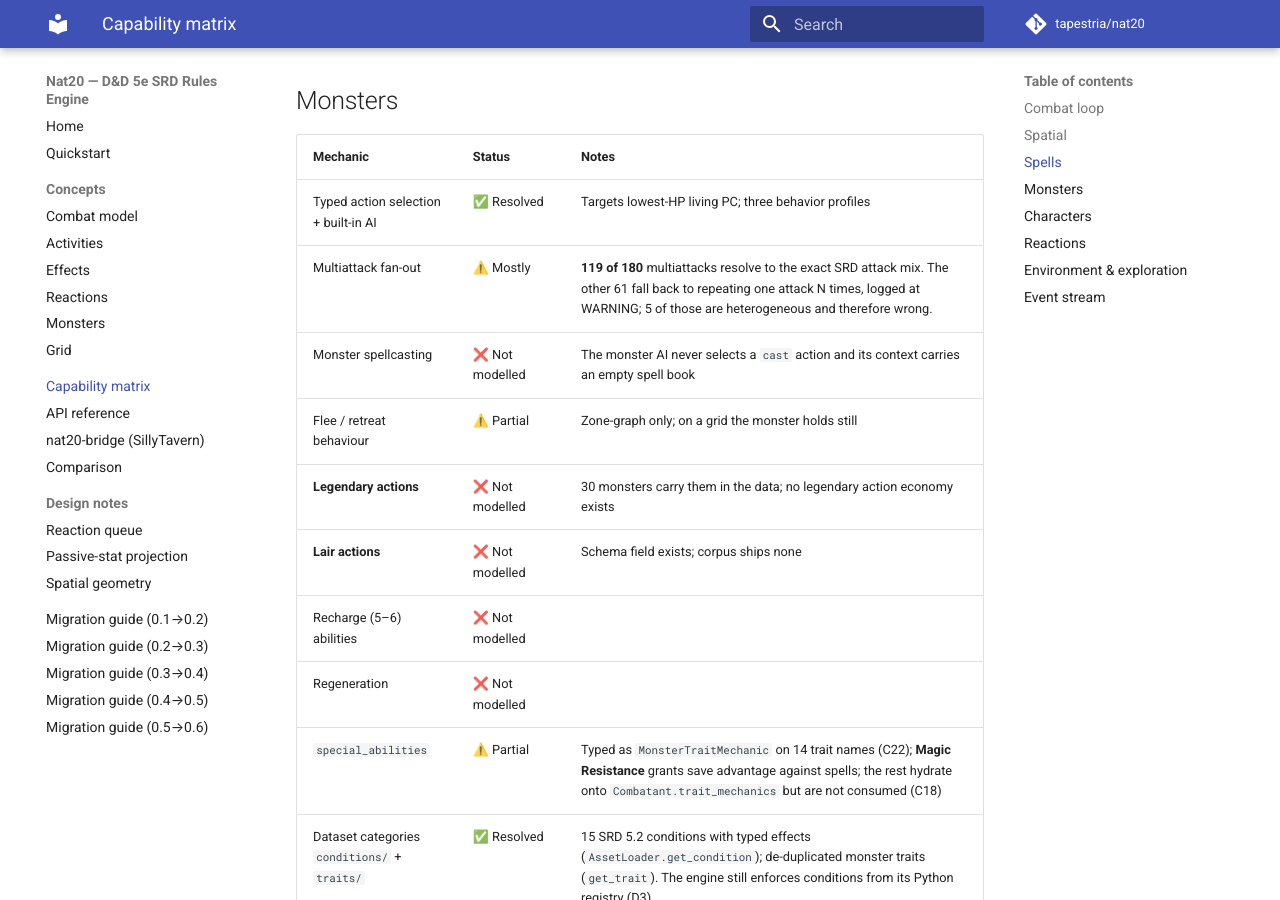
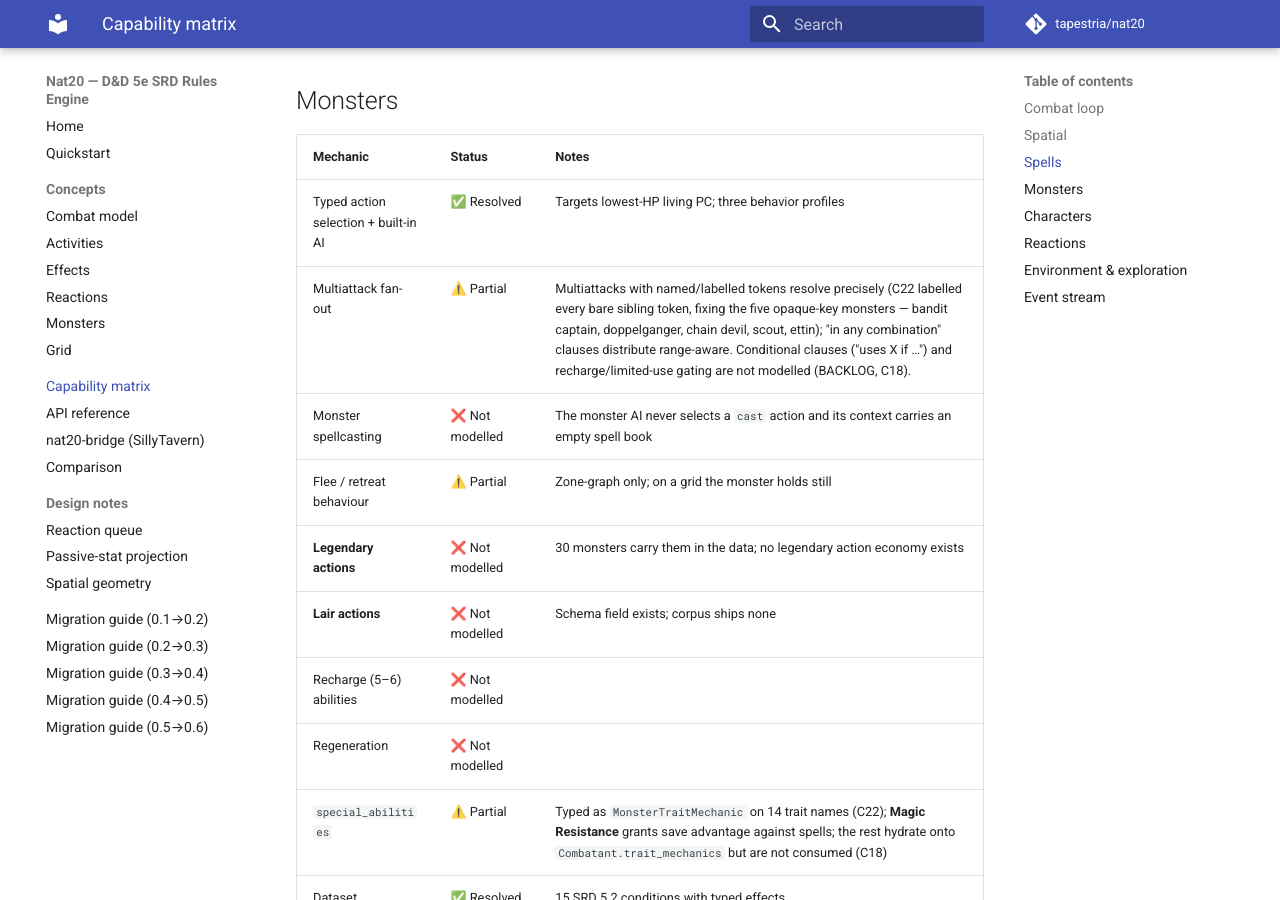
Before and after one commit to tapestria/nat20, an MkDocs documentation site: the page built from docs/capabilities.md, in a window 1280 px wide and 900 px high, scrolled down 5538 px. Built offline with MkDocs 1.6.1 and Material for MkDocs 9.7.7, drawn with Linux system fonts in a browser that asks for light colours; comment, search, counter and statistics services are not loaded.

Commit message:
docs: final-review fix wave — multiattack row recount, cover changelog attribution, docstring accuracy (C22)
Co-Authored-By: Claude Fable 5 <noreply@anthropic.com>

```diff
--- a/docs/capabilities.md
+++ b/docs/capabilities.md
@@ -97,7 +97,7 @@ combat engine by nature.
 | Mechanic | Status | Notes |
 |---|---|---|
 | Typed action selection + built-in AI | ✅ Resolved | Targets lowest-HP living PC; three behavior profiles |
-| Multiattack fan-out | ⚠️ Mostly | **119 of 180** multiattacks resolve to the exact SRD attack mix. The other 61 fall back to repeating one attack N times, logged at WARNING; 5 of those are heterogeneous and therefore wrong. |
+| Multiattack fan-out | ⚠️ Partial | Multiattacks with named/labelled tokens resolve precisely (C22 labelled every bare sibling token, fixing the five opaque-key monsters — bandit captain, doppelganger, chain devil, scout, ettin); "in any combination" clauses distribute range-aware. Conditional clauses ("uses X if …") and recharge/limited-use gating are not modelled (BACKLOG, C18). |
 | Monster spellcasting | ❌ Not modelled | The monster AI never selects a `cast` action and its context carries an empty spell book |
 | Flee / retreat behaviour | ⚠️ Partial | Zone-graph only; on a grid the monster holds still |
 | **Legendary actions** | ❌ Not modelled | 30 monsters carry them in the data; no legendary action economy exists |
```
Also changed, not shown: BACKLOG.md (+0 -1 lines), packages/dnd5e-engine/CHANGELOG.md (+5 -3 lines), 2 other files.
